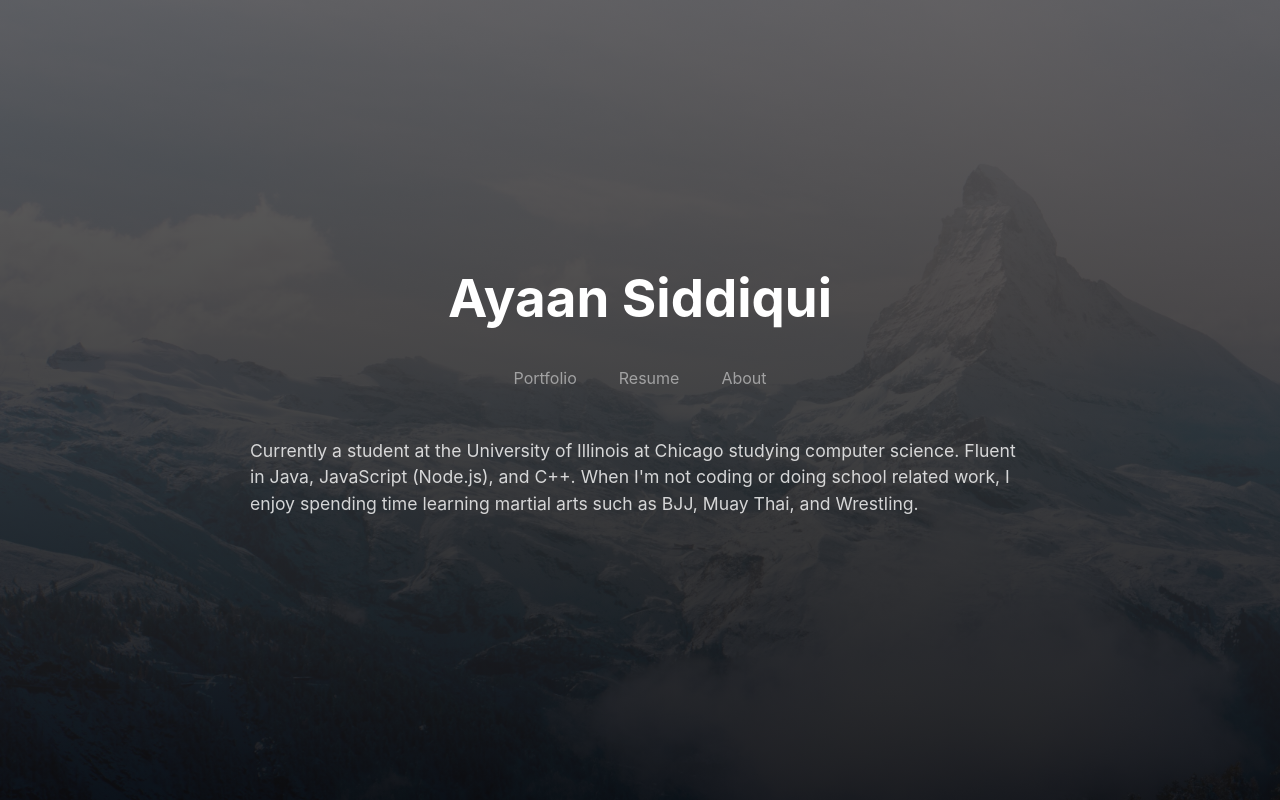
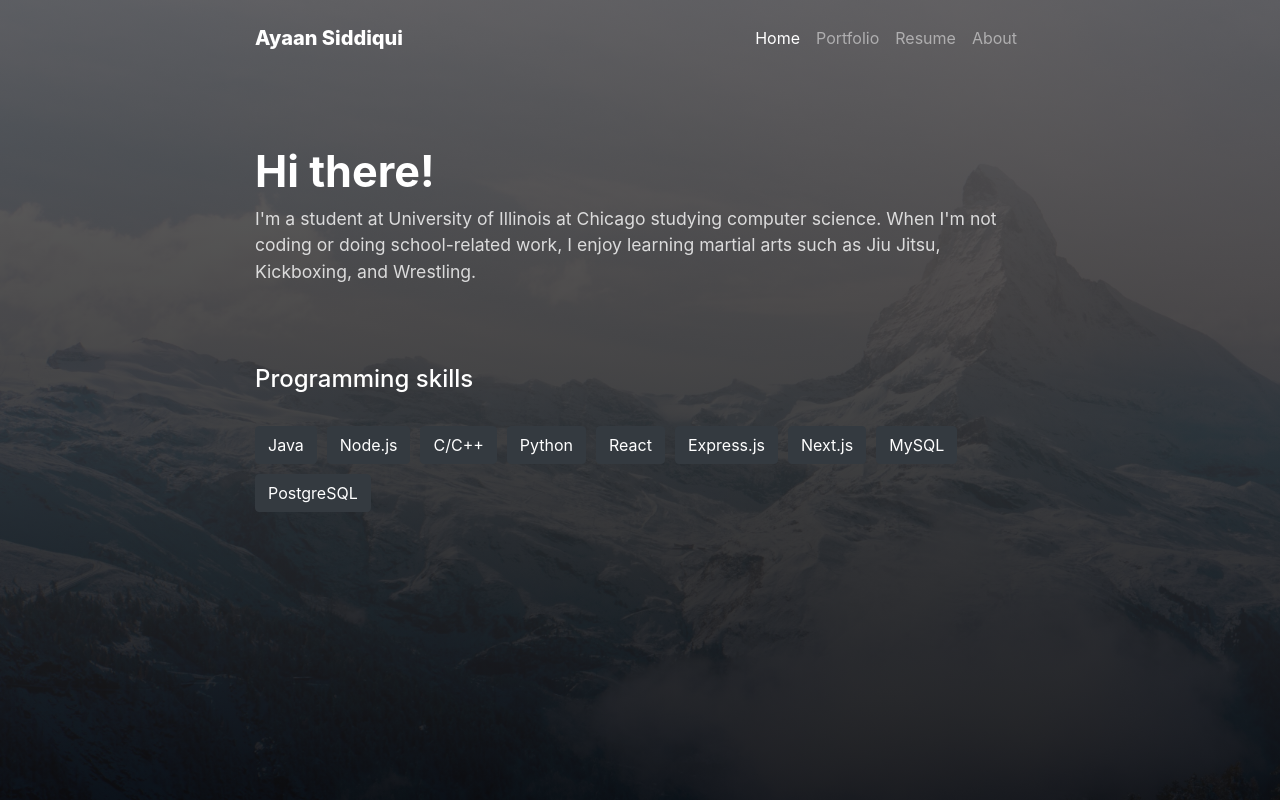
Before and after one commit to ayaanqui/ayaanqui.com, a Next.js app: page / in a window 1280 px wide. Built offline with nearby package versions, Linux system fonts and the light colour scheme.

Commit message:
Updated homepage

```diff
--- a/components/Layout/navbar.js
+++ b/components/Layout/navbar.js
@@ -4,6 +4,7 @@ import NavLink from "./navLink";
 const Navbar = props => {
   return (
     <nav className="navbar navbar-expand-sm navbar-dark bg-transparent">
+      <div className="container">
         <Link href="/"><a className="navbar-brand">Ayaan Siddiqui</a></Link>
         <button className="navbar-toggler" type="button" data-toggle="collapse" data-target="#navbarSupportedContent" aria-controls="navbarSupportedContent" aria-expanded="false" aria-label="Toggle navigation">
           <span className="navbar-toggler-icon"></span>
@@ -20,6 +21,7 @@ const Navbar = props => {
             <NavLink href="/about"><a className="nav-link">About</a></NavLink>
           </ul>
         </div>
+      </div>
     </nav>
   );
 };
--- a/pages/index.js
+++ b/pages/index.js
@@ -4,40 +4,34 @@ import Content from '../components/Layout/content';
 import styles from './index.module.css';
 
 export default function Home() {
+  const skills = [
+    'Java', 'Node.js', 'C/C++', 'Python', 'React', 'Express.js', 'Next.js', 'MySQL', 'PostgreSQL'
+  ];
+
   return (
-    <Content navInvisible={true}>
+    <Content>
       <Header />
 
-      <div className={styles.homeContent}>
+      <div className={`${styles.homeContent} container`}>
         <div className={styles.title}>
-          <h1>Ayaan Siddiqui</h1>
-        </div>
-
-        <div className={styles.homeNav}>
-          <ul className={styles.homeNavList}>
-            <li className={styles.homeNavListItem}>
-              <Link href="/portfolio">
-                <a className="nav-link">Portfolio</a>
-              </Link>
-            </li>
-            <li className={styles.homeNavListItem}>
-              <Link href="/resume">
-                <a className="nav-link">Resume</a>
-              </Link>
-            </li>
-            <li className={styles.homeNavListItem}>
-              <Link href="/about">
-                <a className="nav-link">About</a>
-              </Link>
-            </li>
-          </ul>
+          <h1>Hi there!</h1>
         </div>
 
         <div className={styles.summary}>
           <p>
-            Currently a student at the University of Illinois at Chicago studying computer science. Fluent in Java, JavaScript (Node.js), and C++. When I'm not coding or doing school related work, I enjoy spending time learning martial arts such as BJJ, Muay Thai, and Wrestling.
+            I'm a student at University of Illinois at Chicago studying computer science. When I'm not coding or doing school-related work, I enjoy learning martial arts such as Jiu Jitsu, Kickboxing, and Wrestling.
           </p>
         </div>
+      </div>
+
+      <div className="container mb-5">
+        <h4>Programming skills</h4>
+
+        <br />
+
+        {skills.map(skill => (
+          <button type="button" className={`btn btn-dark ${styles.styleBtn}`} key={skill.toLowerCase()}>{skill}</button>
+        ))}
       </div>
     </Content>
   )
--- a/pages/index.module.css
+++ b/pages/index.module.css
@@ -1,22 +1,12 @@
 .homeContent {
-    display: flex;
-    justify-content: center;
-    align-items: center;
-    flex-direction: column;
-    height: 100vh;
     width: 100%;
-    margin: 0 auto;
-    position: absolute;
-    top: 0px;
-}
-
-.title {
-    padding: 20px 10px;
+    margin: 20px auto;
+    margin-top: 10vh;
 }
 
 .title > h1 {
     font-weight: bold;
-    font-size: 3.3rem;
+    font-size: 2.7rem;
 }
 
 .homeNav {
@@ -50,8 +40,9 @@
 }
 
 .summary {
-    margin-top: 20px;
-    padding: 20px 10px;
+    margin-top: 5px;
+    padding: 0px 0px;
+    margin-bottom: 10vh;
 }
 
 .summary > p {
@@ -61,12 +52,22 @@
 
 @media screen and (max-width: 550px) {
     .title > h1 {
-        font-size: 2.7rem;
+        font-size: 2.5rem;
+    }
+
+    .summary > p {
+        font-size: 1.0rem;
     }
 }
 
 @media screen and (max-width: 375px) {
     .title > h1 {
-        font-size: 2.4rem;
+        font-size: 2.3rem;
     }
 }
+
+.styleBtn {
+    border-radius: 50px;
+    margin-right: 10px;
+    margin-bottom: 10px;
+}
--- a/public/css/custom.css
+++ b/public/css/custom.css
@@ -24,3 +24,15 @@ a:hover {
 .navbar-brand {
     font-weight: 800!important;
 }
+
+.navbar {
+    padding-left: 0px!important;
+    padding-right: 0px!important;
+}
+
+@media screen and (max-width: 576px) {
+    .navbar {
+        padding-left: 1rem!important;
+        padding-right: 1rem!important;
+    }
+}
```
Lines whose indentation alone changed are shown as unchanged.
